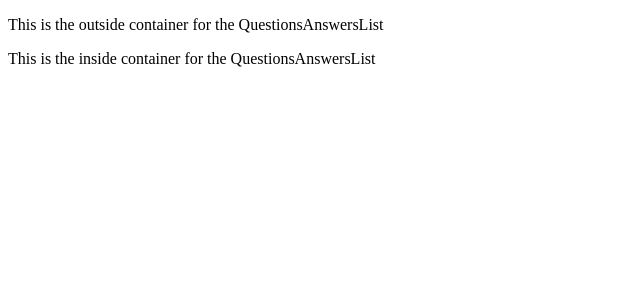
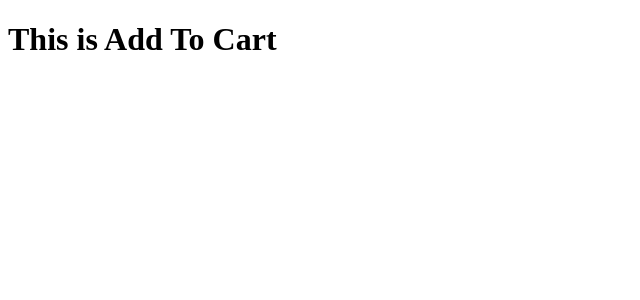
Before and after one commit to cloudcollective/FEC, a React app: page / in a window 1280 px wide. Shown: the top 300 px of the page, without its empty margins (0-640 px from the left). Built offline with nearby package versions, Linux system fonts and the light colour scheme; the HTML template or start-up script is replaced by a standard one.

Commit message:
Initialization

```diff
--- a/client/src/app.jsx
+++ b/client/src/app.jsx
@@ -1,16 +1,16 @@
 import React from 'react';
-// import ProductDetails from './productDetails';
-import QuestionsAnswers from './qa';
+import ProductDetails from './productDetails';
+// import QuestionsAnswers from './qa';
 // import RelatedProducts from './relatedProducts';
 // import ReviewsRatings from './rr';
 
 const app = ({ data }) => (
-  // <ProductDetails data={data} />
+  <ProductDetails product={data.product} productStyles={data.productStyles} />
   // <RelatedProducts data={data} />
-  <QuestionsAnswers
-    questions={data.questions}
-    answers={data.answers}
-  />
+  // <QuestionsAnswers
+  //   questions={data.questions}
+  //   answers={data.answers}
+  // />
 );
 
 export default app;
--- /dev/null
+++ b/client/src/productDetails/components/AddToCart.jsx
@@ -0,0 +1,7 @@
+import React from 'react';
+
+const AddToCart = () => (
+  <h1>This is Add To Cart</h1>
+);
+
+export default AddToCart;
--- a/client/src/productDetails/index.js
+++ b/client/src/productDetails/index.js
@@ -0,0 +1,12 @@
+import React from 'react';
+import AddToCart from './components/AddToCart.jsx';
+
+const ProductDetails = (props) => (
+  <div>
+    <AddToCart />
+    {console.log(props.product)}
+    {console.log(props.productStyles)}
+  </div>
+);
+
+export default ProductDetails;
```
Also changed, not shown: client/src/productDetails/components/ImageGallery.jsx (added, +7 -0 lines), client/src/productDetails/components/ProductInformation.jsx (added, +7 -0 lines), client/src/productDetails/components/ProductOverview.jsx (added, +7 -0 lines), client/src/productDetails/components/StyleSelector.jsx (added, +7 -0 lines), 1 other file (tests, documents, lock files or other folders).
